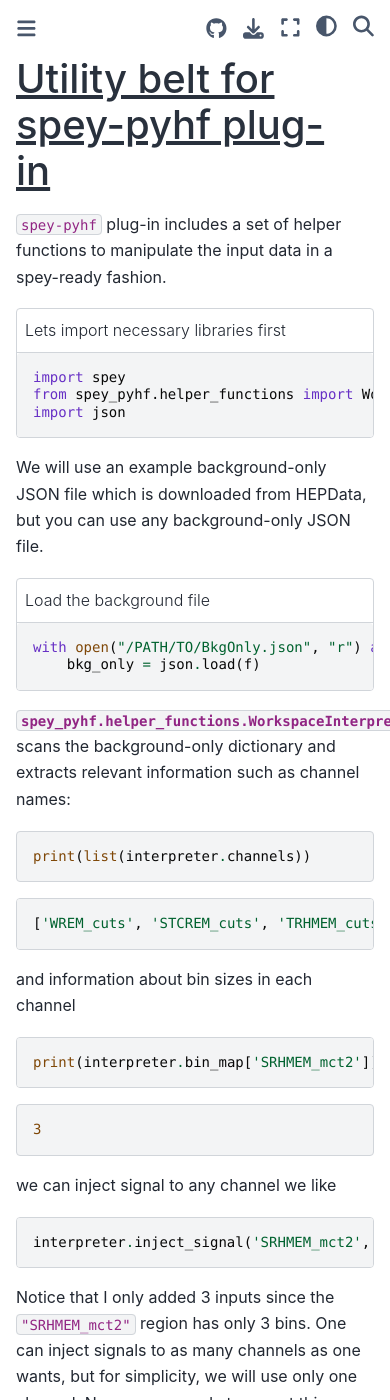
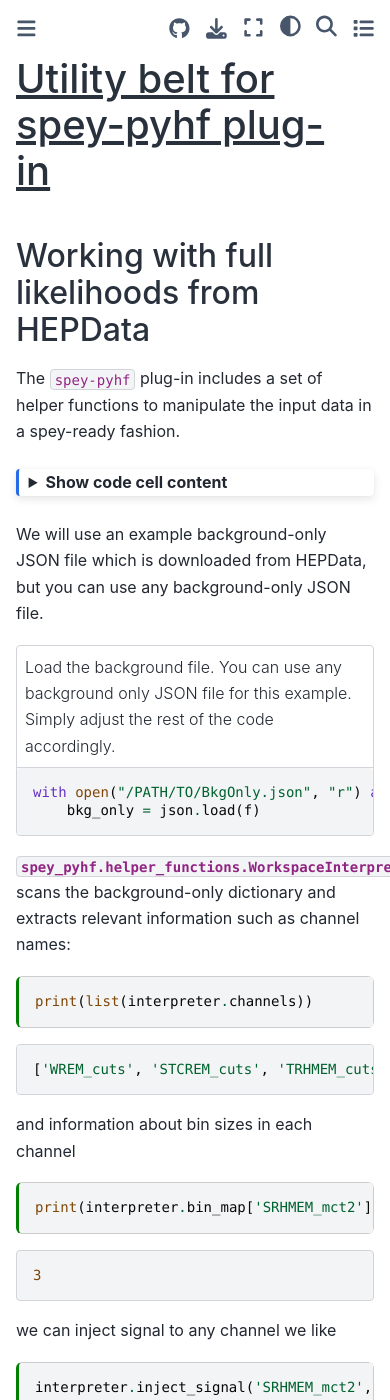
Before and after one commit to SpeysideHEP/spey-pyhf, a Sphinx documentation site: the page built from docs/tutorials/utils.md, in a window 390 px wide and 1400 px high. Built offline with Sphinx 7.4.7 and the Sphinx Book theme 1.1.4, drawn with Linux system fonts in a browser that asks for light colours.

Commit message:
update tuto

````diff
--- a/docs/conf.py
+++ b/docs/conf.py
@@ -35,14 +35,18 @@ extensions = [
     "sphinxcontrib.bibtex",
     "sphinx.ext.napoleon",
     "sphinx_click.ext",
-    "nbsphinx",
+    # "nbsphinx",
     "sphinx_issues",
     "sphinx_copybutton",
     "sphinx_togglebutton",
     "xref",
-    "myst_parser",
+    # "myst_parser",
     "sphinx_rtd_size",
+    # "sphinx_thebe",
+    "myst_nb",
 ]
+nb_execution_mode = "off"
+
 
 # set the width of the page
 # sphinx_rtd_size_width = "75%"
--- a/docs/requirements.txt
+++ b/docs/requirements.txt
@@ -1,7 +1,6 @@
 sphinx>=7.0.0
 sphinxcontrib-bibtex~=2.1
 sphinx-click
-sphinx-rtd-theme>=1.3.0
 nbsphinx!=0.8.8
 sphinx-issues
 sphinx-copybutton>=0.3.2
--- a/docs/tutorials/utils.md
+++ b/docs/tutorials/utils.md
@@ -4,13 +4,27 @@ myst:
     "property=og:title": "Utility belt for spey-pyhf plug-in"
     "property=og:description": "Various helper functions to be used with spey-pyhf plug-in"
     "property=og:image": "https://spey.readthedocs.io/en/main/_static/spey-logo.png"
+jupytext:
+  formats: ipynb,md:myst
+  text_representation:
+    extension: .md
+    format_name: myst
+    format_version: 0.12
+    jupytext_version: 1.8.2
+kernelspec:
+  display_name: Python 3
+  language: python
+  name: python3
 ---
 
 # Utility belt for spey-pyhf plug-in
 
-`spey-pyhf` plug-in includes a set of helper functions to manipulate the input data in a spey-ready fashion.
+## Working with full likelihoods from HEPData
 
-```{code-block} python
+The `spey-pyhf` plug-in includes a set of helper functions to manipulate the input data in a spey-ready fashion.
+
+```{code-cell} ipython3
+:tags: [hide-cell]
 :caption: Lets import necessary libraries first
 import spey
 from spey_pyhf.helper_functions import WorkspaceInterpreter
@@ -20,14 +34,14 @@ import json
 We will use an example background-only JSON file which is downloaded from HEPData, but you can use any background-only JSON file.
 
 ```{code-block} python
-:caption: Load the background file
+:caption: Load the background file. You can use any background only JSON file for this example. Simply adjust the rest of the code accordingly.
 with open("/PATH/TO/BkgOnly.json", "r") as f:
     bkg_only = json.load(f)
 ```
 
 {py:obj}`spey_pyhf.helper_functions.WorkspaceInterpreter` scans the background-only dictionary and extracts relevant information such as channel names:
 
-```{code-block} python
+```{code-cell} ipython3
 print(list(interpreter.channels))
 ```
 
@@ -37,7 +51,7 @@ print(list(interpreter.channels))
 
 and information about bin sizes in each channel
 
-```python
+```{code-cell} ipython3
 print(interpreter.bin_map['SRHMEM_mct2'])
 ```
 
@@ -47,13 +61,13 @@ print(interpreter.bin_map['SRHMEM_mct2'])
 
 we can inject signal to any channel we like
 
-```{code-block} python
+```{code-cell} ipython3
 interpreter.inject_signal('SRHMEM_mct2', [5.0, 12.0, 4.0])
 ```
 
 Notice that I only added 3 inputs since the `"SRHMEM_mct2"` region has only 3 bins. One can inject signals to as many channels as one wants, but for simplicity, we will use only one channel. Now we are ready to export this signal patch and compute the exclusion limit
 
-```{code-block} python
+```{code-cell} ipython3
 pdf_wrapper = spey.get_backend("pyhf")
 statistical_model = pdf_wrapper(
     analysis="simple_pyhf",
````
Also changed, not shown: other parts of docs/requirements.txt (+1 -0 lines).
